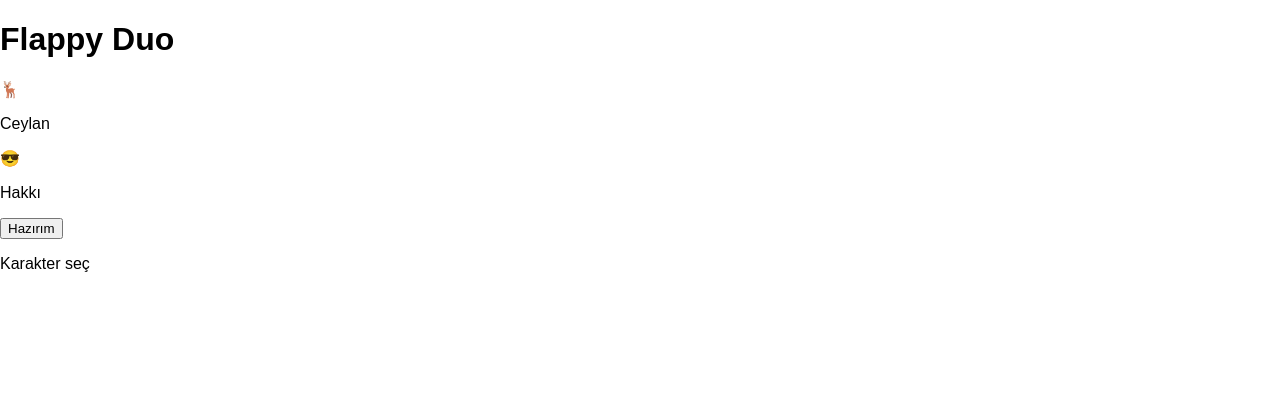
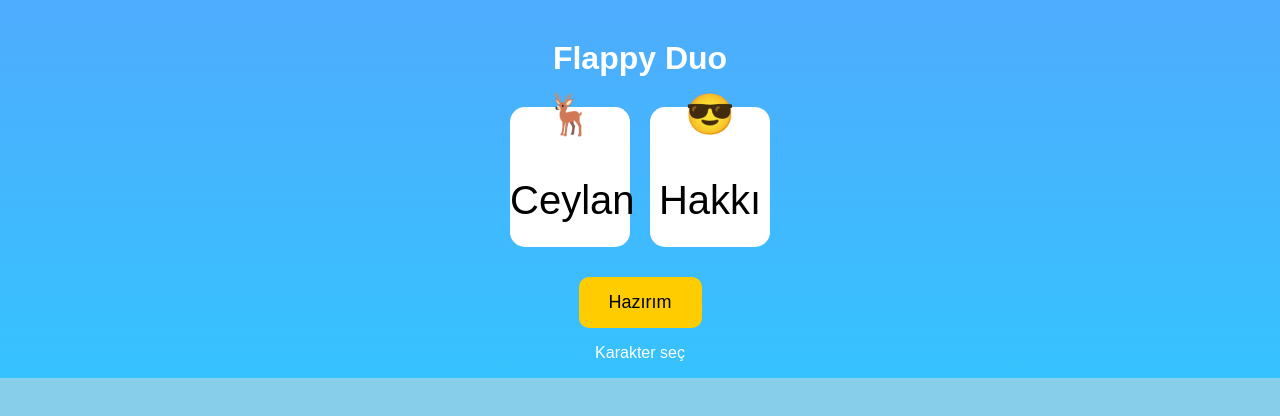
Before and after one commit to kimkirajon-eng/flappy-gpt, a website: page public/index.html in a window 1280 px wide. Drawn offline with nearby package versions, Linux system fonts and the light colour scheme; no server answers.

Commit message:
Update style.css

```diff
--- a/public/style.css
+++ b/public/style.css
@@ -3,6 +3,49 @@
   padding: 0;
   overflow: hidden;
   font-family: Arial;
+  background: linear-gradient(to bottom, #4facfe, #00f2fe);
+  color: white;
+  text-align: center;
+}
+
+.hidden {
+  display: none;
+}
+
+.menu {
+  margin-top: 40px;
+}
+
+.characters {
+  display: flex;
+  justify-content: center;
+  gap: 20px;
+  margin: 30px;
+}
+
+.card {
+  width: 120px;
+  height: 140px;
+  background: white;
+  color: black;
+  border-radius: 15px;
+  display: flex;
+  flex-direction: column;
+  justify-content: center;
+  font-size: 40px;
+  cursor: pointer;
+}
+
+.selected {
+  border: 4px solid yellow;
+}
+
+.startBtn {
+  padding: 15px 30px;
+  font-size: 18px;
+  border-radius: 10px;
+  border: none;
+  background: #ffcc00;
 }
 
 #game {
@@ -14,5 +57,5 @@
 canvas {
   width: 100%;
   height: 50vh;
-  display: block;
+  background: skyblue;
 }
```
